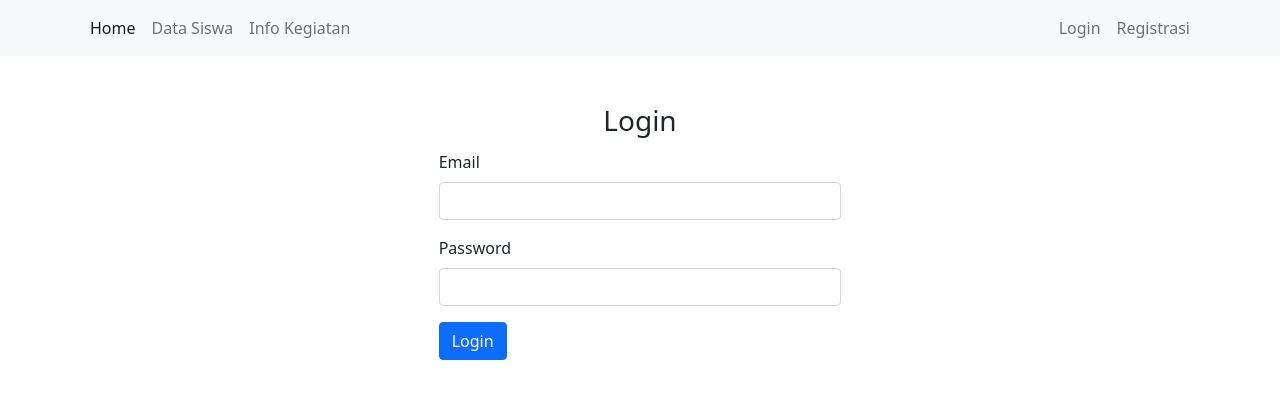
After one commit to jabbarbie/camp404, a CodeIgniter 4 app: template app/Views/auth/login.php in a window 1280 px wide. The commit adds this page. Shown: the top 399 px of the page. Run offline with PHP 8.4 and a stand-in for CodeIgniter, Linux system fonts and the light colour scheme; the template is opened without the code that fills it, so the values that code supplies are empty; some libraries are stand-ins or nearby versions.

Commit message:
Running: Quiz1

```diff
--- a/app/Database/Migrations/2020-12-27-195306_TableUsers.php
+++ b/app/Database/Migrations/2020-12-27-195306_TableUsers.php
@@ -22,7 +22,7 @@ class TableUsers extends Migration
 			],
 			'password' => [
 				'type' => 'VARCHAR',
-				'constraint' => 50
+				'constraint' => 200
 			],
 			'role' => [
 				'type' => 'VARCHAR',
--- /dev/null
+++ b/app/Views/auth/login.php
@@ -0,0 +1,64 @@
+<?= $this->extend('layout/template') ?>
+<?= $this->section('content') ?>
+<div class="rrr d-flex justify-content-center">
+<div class="col-4">
+
+<div class="container mt-5">
+	<div class="row">
+		<div class="col-lg-6 mx-auto">
+			<h3 class="text-center">Login</h3>
+		</div>
+	</div>
+
+	<?php if (session()->getFlashdata('login_failed')):?>
+		<div class="">
+			<div class="alert alert-danger mx-auto">
+				<?php echo session()->getFlashdata('login_failed') ?>
+			</div>
+		</div>
+	<?php endif; ?>
+
+	<div class="mt-1">
+		<div class="mx-auto">
+			<form method="post" action="<?= base_url('login/proses-login')?>">
+				<div class="mb-3">
+					<label class="form-label">Email</label>
+
+					<input  type="email" class="form-control <?php echo ($validation->hasError('email'))?'is-invalid':'' ?>" name="email" value="<?= old('email') ?>" autocomplete="off" />
+
+					<div class="form-text invalid-feedback">
+						<?= $validation->getError('email') ?>
+					</div>
+
+				</div>
+
+				<div class="mb-3">
+					<label class="form-label">Password</label>
+
+					<input  type="text" class="form-control <?php echo ($validation->hasError('email'))?'is-invalid':'' ?>" name="password" value="<?= old('password') ?>" autocomplete="off" />
+
+					<div class="form-text invalid-feedback">
+						<?= $validation->getError('password') ?>
+					</div>
+
+				</div>
+				<div class="mb-3">
+
+					<button class="btn btn-primary" type="submit">
+						Login
+					</button>
+
+				</div>
+
+			</form>
+		</div>
+	</div>
+</div>
+
+
+</div>
+</div>
+
+
+
+<?= $this->endSection() ?>
--- a/app/Views/layout/template.php
+++ b/app/Views/layout/template.php
@@ -43,9 +43,12 @@
 	        <li class="nav-item">
 	          <a class="nav-link active" aria-current="page" href="<?php echo base_url('home') ?>">Data</a>
 	        </li>
+          <li class="nav-item">
+            <a class="nav-link active" aria-current="page" href="<?php session()->remove(['role','logged_in']); ?>">Logout</a>
+          </li>
         <?php else: ?>
 	        <li class="nav-item">
-	          <a class="nav-link" href="<?php echo base_url('data-siswa') ?>">Login </a>
+	          <a class="nav-link" href="<?php echo base_url('login') ?>">Login </a>
 	        </li>
 	        <li class="nav-item">
 	          <a class="nav-link" href="<?php echo base_url('registrasi') ?>">Registrasi</a>
```
Also changed, not shown: app/Config/Routes.php (+12 -1 lines), app/Controllers/AuthController.php (+60 -0 lines).
